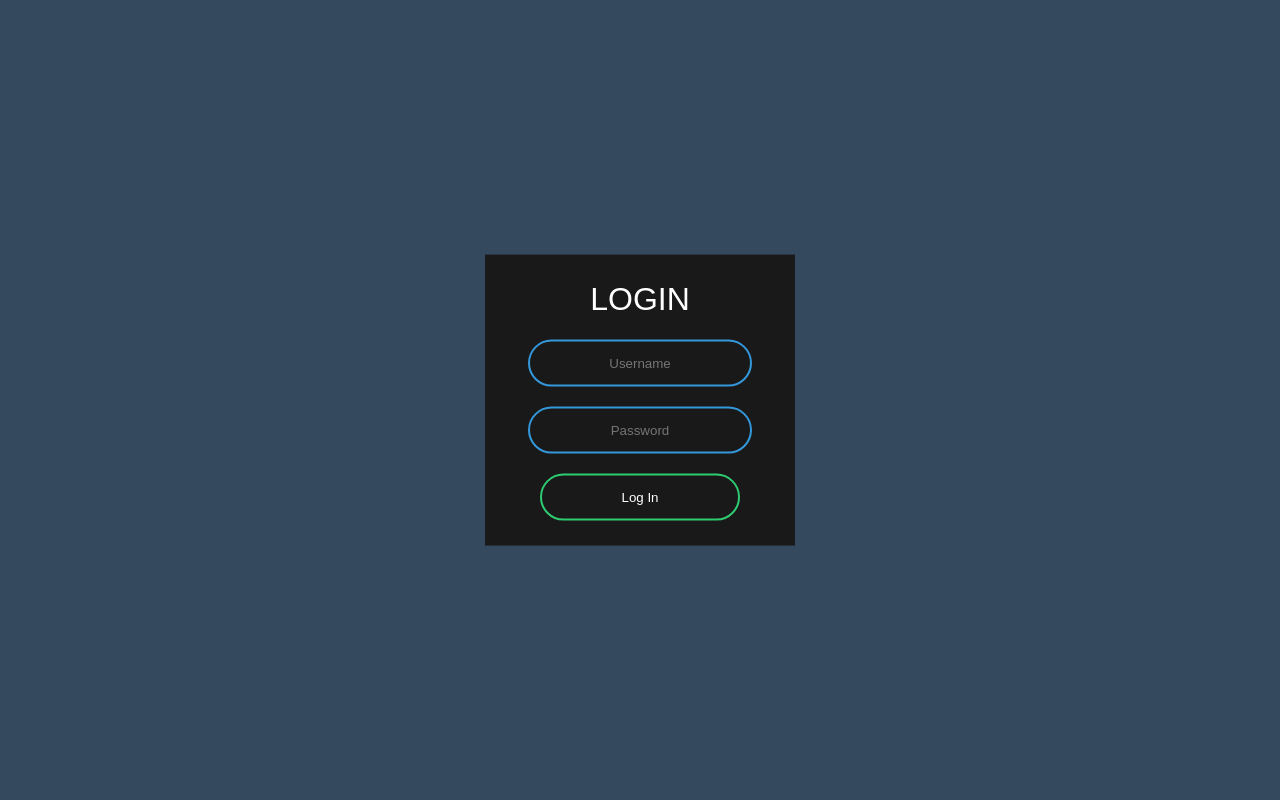
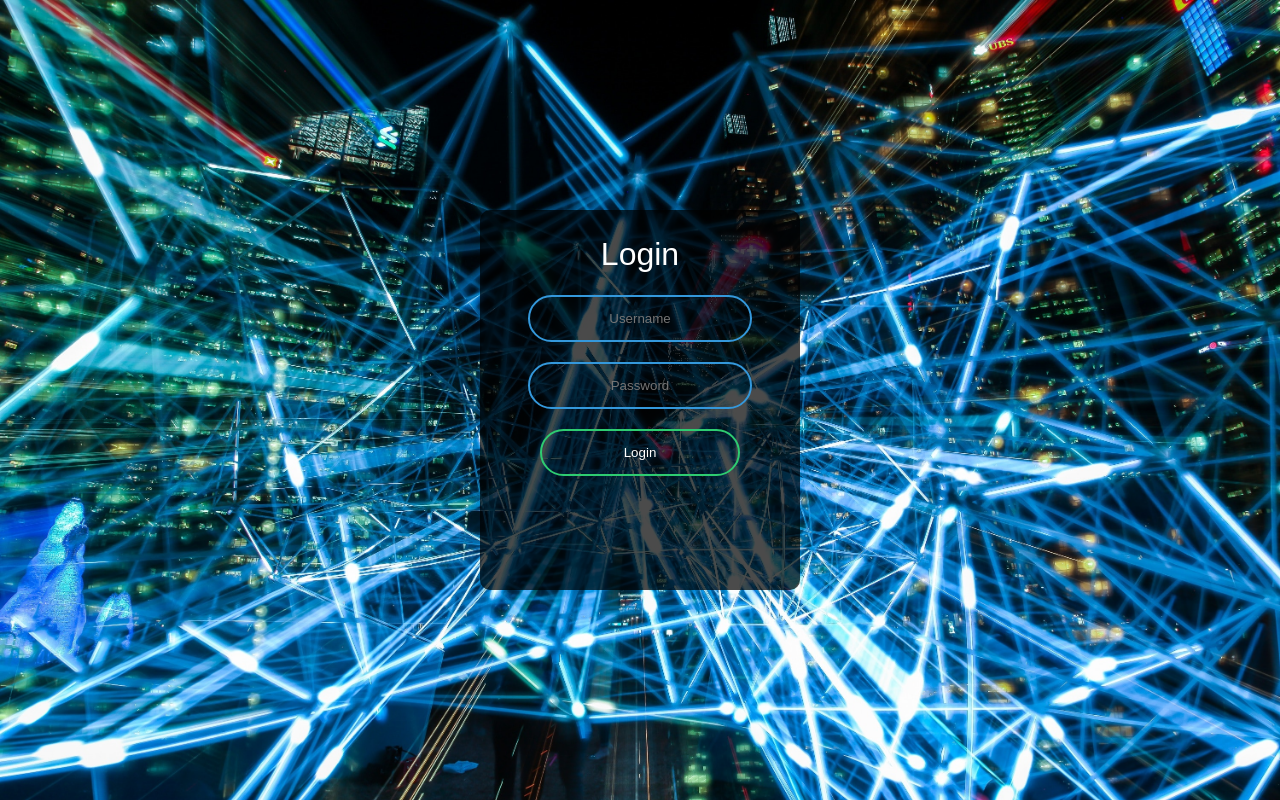
Before and after one commit to MaxLian11/Simple-Web, a PHP site: page /login.php in a window 1280 px wide. Run offline with PHP 8.4, Linux system fonts and the light colour scheme.

Commit message:
Background Pic and Login Box

```diff
--- a/home.html
+++ b/home.html
@@ -7,7 +7,8 @@
 	<link rel="stylesheet" href="./style.css">
 </head>
 <body>
-    <div id="buttons">
+    <link rel="stylesheet" type="text/css" href="style.css">
+    <img id="buttons">
         <button id="SignIn">Sign In</button>
         <button id="Register">Register</button>
 
@@ -19,6 +20,5 @@
                 location.href = "register.php";
             };
         </script>
-    </div>
 </body>
 </html>
--- a/login.php
+++ b/login.php
@@ -43,7 +43,7 @@ if(isset($_POST['username'])){
 		<h1>Login</h1>
 		<input type="text" name="username" placeholder="Username"/>
 		<input type="password" name="password" placeholder="Password"/>
-		<input class="form-input" type="submit" type="submit" value="Log In" class="btn-login"/>
+		<input class="form-input" type="submit" type="submit" value="Login" class="btn-login"/>
 	</form>
 </body>
 </html>
--- a/style.css
+++ b/style.css
@@ -2,7 +2,10 @@ body{
 	margin: 0;
 	padding: 0;
 	font-family: sans-serif;
-    background: #34495e;
+    /*background: #34495e;*/
+    background: url(pic5.jpg);
+    background-size: cover;
+    background-position: fixed;
 }
 
 div#buttons button {
@@ -26,18 +29,25 @@ div#buttons {
 
 
 .box {
-    width: 300px;
-    padding: 40px;
+    /*width: 300px;*/
+    width: 320px;
+    height:380px;
+    /*padding: 40px;*/
+    padding: 70px 30px;
     position: absolute;
     top: 50%;
     left: 50%;
     transform: translate(-50%, -50%);
-    background:  #191919;
+    box-sizing: border-box;
+    /*background:  #191919;*/
+    background-color: #000000b3;
+    color:#fff;
     text-align: center;
+    border-radius: 10px;
 }
 .box h1{
     color: white;
-    text-transform: uppercase;
+    /*text-transform: uppercase;*/
     font-weight: 500;
 }
 
```
Also changed, not shown: pic5.jpg (added).
